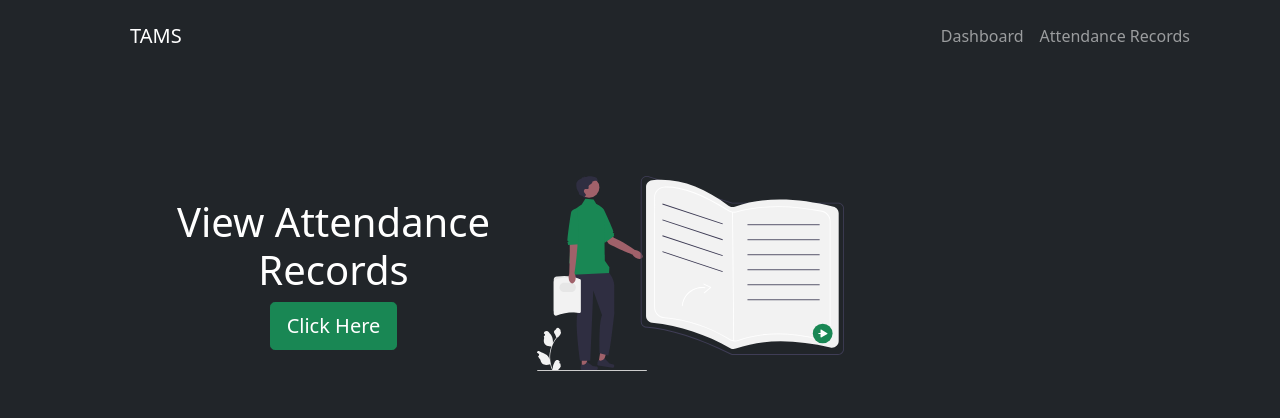
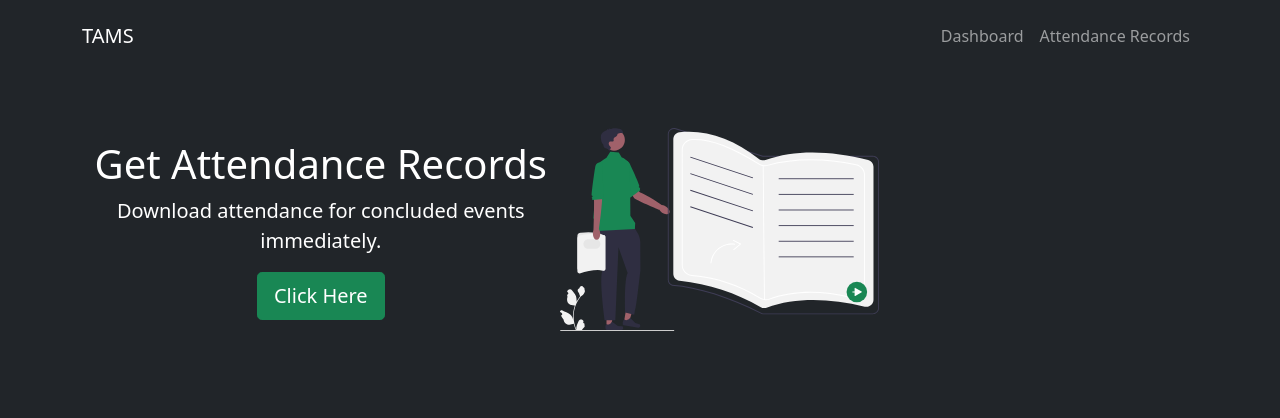
Before and after one commit to TAMS-TETFUND/tams_node, a Django app: template webapp/templates/dashboard.html in a window 1280 px wide. Shown: the top 418 px of the page. Run offline with Django 4.2, Linux system fonts and the light colour scheme; the template is opened without the code that fills it, so the values that code supplies are empty; some libraries are stand-ins or nearby versions.

Commit message:
fixed some padding issues

```diff
--- a/webapp/templates/base.html
+++ b/webapp/templates/base.html
@@ -14,7 +14,7 @@
 <body class="bg-dark text-light">
     <nav class="navbar navbar-expand-lg navbar-dark bg-dark py-3 fixed-top">
         <div class="container">
-            <a class="navbar-brand px-5" href="/">TAMS</a>
+            <a class="navbar-brand" href="/">TAMS</a>
             <button class="navbar-toggler" type="button" data-bs-toggle="collapse"
                 data-bs-target="#navmenu">
                 <span class="navbar-toggler-icon"></span>
@@ -31,7 +31,7 @@
             </div>
         </div>
     </nav>
-    <section class="p-5 p-lg-0 text-center text-white">
+    <section class="p-lg-0 text-center text-white">
         <div class="container">
             {% block content %}
             {% endblock %}
--- a/webapp/templates/dashboard.html
+++ b/webapp/templates/dashboard.html
@@ -2,11 +2,12 @@
 {% load static %}
 {% block title %}Dashboard{% endblock %}
 {% block content %}
-<section class="p-5">
+<section>
     <div class="d-sm-flex align-items-center justify-content-between pt-5">
         <div>
-            <h1>View Attendance Records</h1>
-            <button class="btn btn-success btn-lg">Click Here</button>
+            <h1>Get Attendance Records</h1>
+            <p class="lead">Download attendance for concluded events immediately.</p>
+            <a class="btn btn-success btn-lg" href="{%  url 'attendance' %}">Click Here</a>
         </div>
         <div>
             <img class="img-fluid w-50 d-none d-sm-block" src="{% static 'img/sheet.svg' %}" alt="">
```
